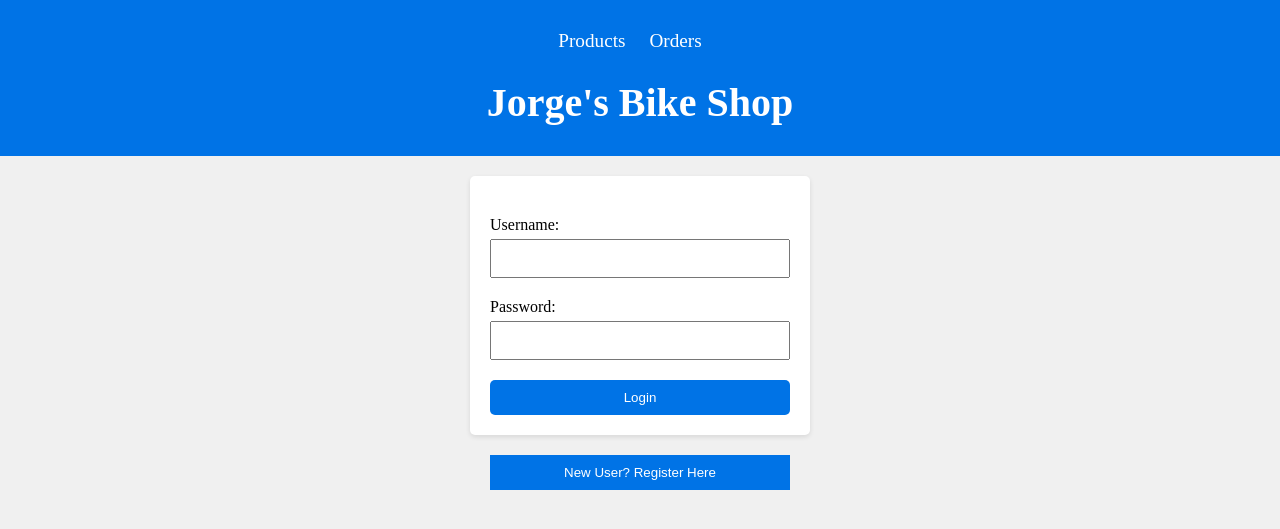
After one commit to JorgeRSLC/bu_602_final_project, a Node server app: page /login in a window 1280 px wide. The commit adds this page. Shown: the top 529 px of the page. Run offline with Node 20, Linux system fonts and the light colour scheme; some libraries are stand-ins or nearby versions.

Commit message:
Build functionality to let users login and register for site
Build models, routes, and views so users can login and register for the site

```diff
--- a/public/stylesheets/custom.css
+++ b/public/stylesheets/custom.css
@@ -319,3 +319,98 @@ button[type="submit"]:hover,
 .new-bike-form input[type="submit"]:hover {
     background-color: #005aad;
 }
+
+/* Login form styles */
+.login {
+    margin: 0 auto;
+    max-width: 300px;
+    padding: 20px;
+    background-color: #fff;
+    border-radius: 5px;
+    box-shadow: 0 2px 5px rgba(0, 0, 0, 0.1);
+}
+
+.login h2, .login h3 {
+    color: #0073e6;
+}
+
+.login label {
+    display: block;
+    margin-top: 20px;
+}
+
+.login input[type="text"], .login input[type="password"] {
+    width: 100%;
+    padding: 10px;
+    margin-top: 5px;
+    box-sizing: border-box;
+}
+
+.login input[type="submit"] {
+    display: block;
+    width: 100%;
+    padding: 10px;
+    margin-top: 20px;
+    background-color: #0073e6;
+    color: white;
+    border: none;
+    border-radius: 5px;
+    cursor: pointer;
+}
+
+.login input[type="submit"]:hover {
+    background-color: #005aad;
+}
+
+button {
+    display: block;
+    width: 300px;
+    margin: 20px auto;
+    padding: 10px;
+    background-color: #0073e6;
+    color: white;
+    border: none;
+    cursor: pointer;
+}
+
+button:hover {
+    background-color: #005aad;
+}
+
+.register {
+    margin: 0 auto;
+    max-width: 300px;
+    padding: 20px;
+    background-color: #fff;
+    border-radius: 5px;
+    box-shadow: 0 2px 5px rgba(0, 0, 0, 0.1);
+}
+
+.register label {
+    display: block;
+    margin-top: 20px;
+}
+
+.register input[type="text"], .register input[type="password"],
+.register input[type="email"], .register input[type="number"] {
+    width: 100%;
+    padding: 10px;
+    margin-top: 5px;
+    box-sizing: border-box;
+}
+
+.register input[type="submit"] {
+    display: block;
+    width: 100%;
+    padding: 10px;
+    margin-top: 20px;
+    background-color: #0073e6;
+    color: white;
+    border: none;
+    border-radius: 5px;
+    cursor: pointer;
+}
+
+.register input[type="submit"]:hover {
+    background-color: #005aad;
+}
--- a/routes/addToOrder.js
+++ b/routes/addToOrder.js
@@ -1,12 +1,14 @@
 module.exports = (req, res) => {
     const productId = req.body.productId;
     const quantity = parseInt(req.body.quantity); // Parse quantity to integer
+    const price = parseFloat(req.body.price); // Parse price to float
     if (!req.session.cart) {
         req.session.cart = [];
     }
     const item = {
         'productID':productId,
-        'quantity':quantity
+        'quantity':quantity,
+        'price': price
     }
     req.session.cart.push(item);
     res.redirect('/products');
--- a/routes/index.js
+++ b/routes/index.js
@@ -7,7 +7,6 @@ const orderSummary = require('./orderSummary')
 const submitOrder = require('./submitOrder')
 const inventory = require('./inventory')
 const updateBike = require('./updateBike')
-const addBikeForm = require('./addBikeForm')
 const addBike = require('./addBike')
 
 
@@ -30,8 +29,18 @@ router.use(expressSession({
 }))
 
 router.get('/', function(req, res, next) {
-    res.redirect('/products');
+    res.redirect('/login');
 });
+
+router.get('/login', (req, res) => {
+    res.render('loginView');
+});
+
+router.get('/register', (req, res) => {
+    res.render('registerView');
+});
+
+router.post('/login', require('./login'));
 
 router.get('/products', displayProducts);
 
--- /dev/null
+++ b/views/loginView.handlebars
@@ -0,0 +1,10 @@
+<form action="/login" method="post" class="login">
+    <h2>{{message1}}</h2>
+    <h3>{{message2}}</h3>
+    <label for="username">Username:</label>
+    <input type="text" id="username" name="username" required>
+    <label for="password">Password:</label>
+    <input type="password" id="password" name="password" required>
+    <input type="submit" value="Login">
+</form>
+<button onclick="location.href='/register'">New User? Register Here</button>
```
Also changed, not shown: models/orders.js (+12 -3 lines), models/user.js (added, +47 -0 lines), routes/login.js (added, +32 -0 lines), views/registerView.handlebars (added, +26 -0 lines).
